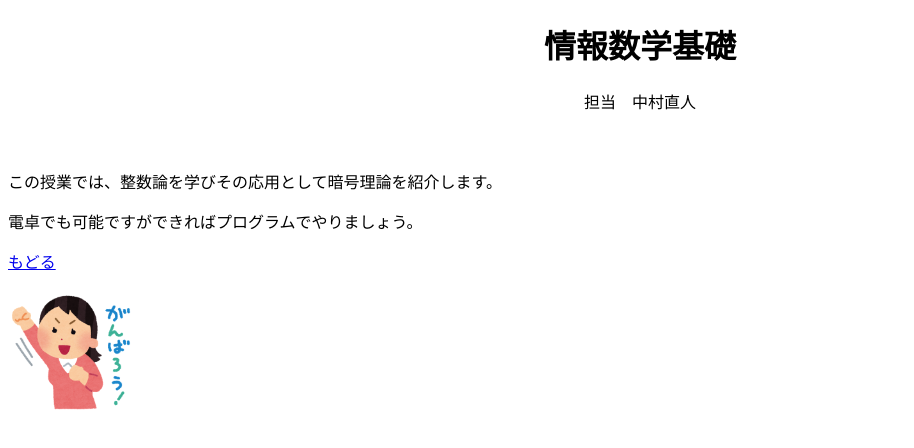
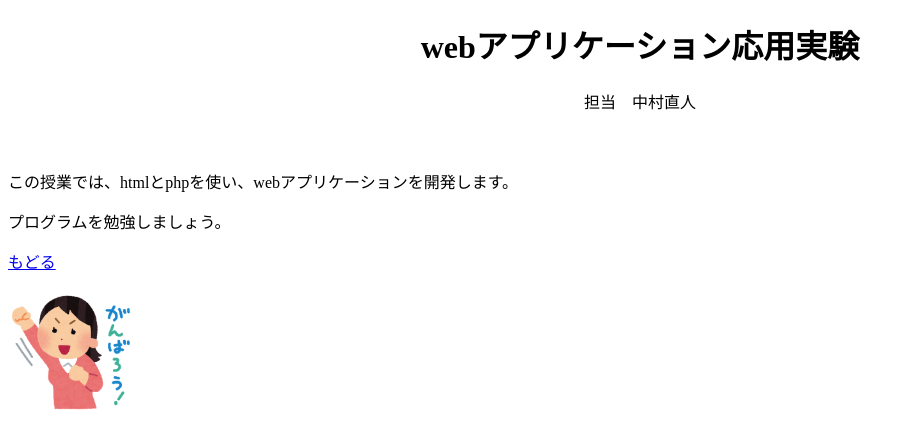
Before and after one commit to hiroki0508/2025visualCG, a plain HTML site: page lesson1-org2.html in a window 1280 px wide. Shown: the whole page, without its empty margins (0-914 px from the left). Drawn offline with Linux system fonts and the light colour scheme.

Commit message:
Update lesson1-org2.html

```diff
--- a/lesson1-org2.html
+++ b/lesson1-org2.html
@@ -5,11 +5,12 @@
       <TITLE>Webページの基礎</TITLE>
    </HEAD>
    <BODY>
-	<center><h1>情報数学基礎</h1>
+	<center><h1>webアプリケーション応用実験</h1>
 	<P>担当　中村直人</center>
-　　　　<P>この授業では、整数論を学びその応用として暗号理論を紹介します。</p>
-<p>電卓でも可能ですができればプログラムでやりましょう。</p>
+　　　　<P>この授業では、htmlとphpを使い、webアプリケーションを開発します。</p>
+<p>プログラムを勉強しましょう。</p>
 <p><a href="lesson1-top.html">もどる</a></p>
         <P><img src="ganba.png" width="128" height="128" alt="頑張ろう">
    </BODY>
+
 </HTML>
```
